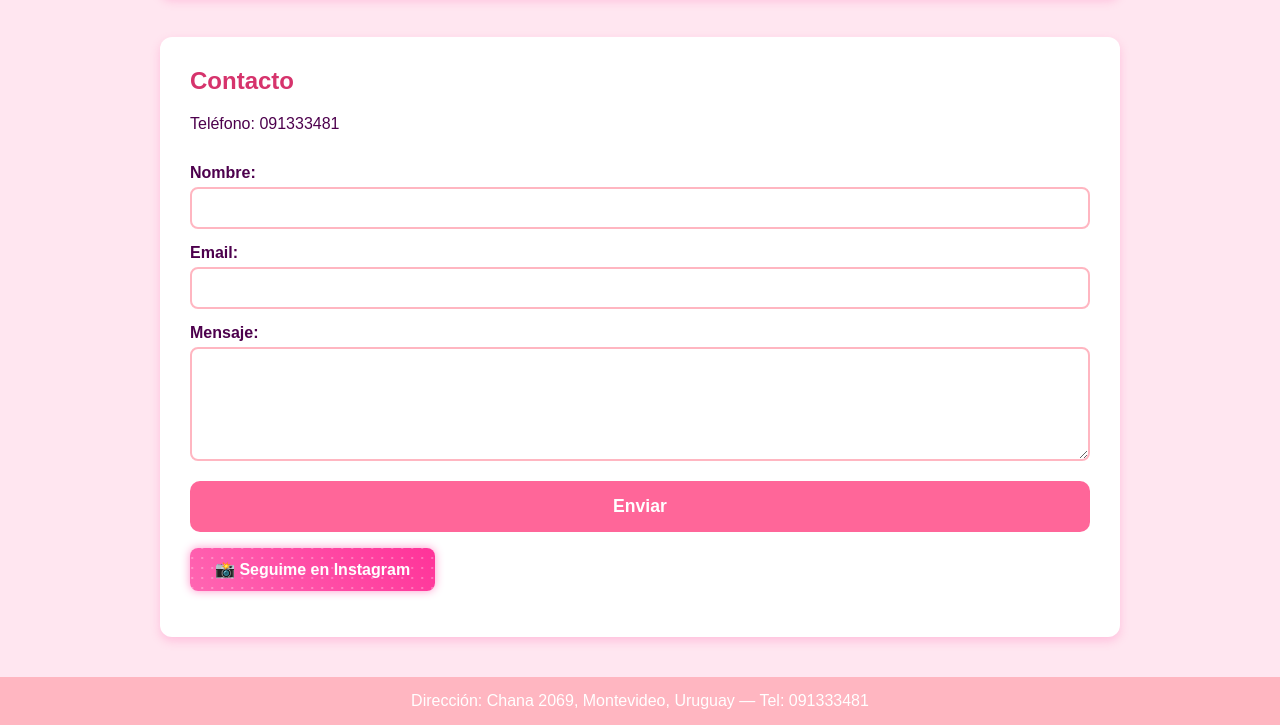
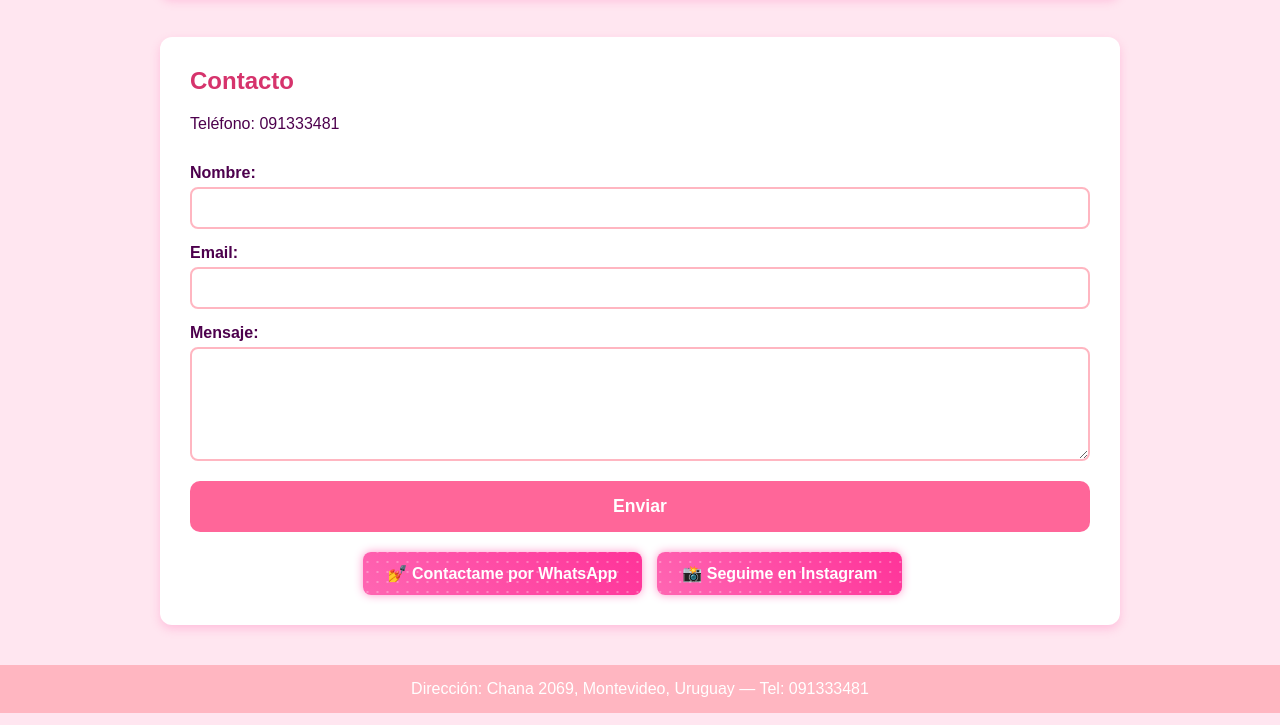
Before and after one commit to MWP-NAILS/PAGINAUNAS, a plain HTML site: page index.html in a window 1280 px wide. Shown: the part 1240-1965 px from the top of the page. Drawn offline with Linux system fonts and the light colour scheme.

Commit message:
Add files via upload

```diff
--- a/index.html
+++ b/index.html
@@ -270,7 +270,10 @@
 
       <button type="submit">Enviar</button>
     </form>
-    <p>
+        <div style="margin-top: 20px; display: flex; gap: 15px; justify-content: center; flex-wrap: wrap;">
+      <a href="https://wa.me/59891333481" target="_blank" class="boton-rosa">
+        💅 Contactame por WhatsApp
+      </a>
       <a href="https://www.instagram.com/mwp_estetica_de_manos_/" target="_blank" class="boton-rosa">
         📸 Seguime en Instagram
       </a>
```
